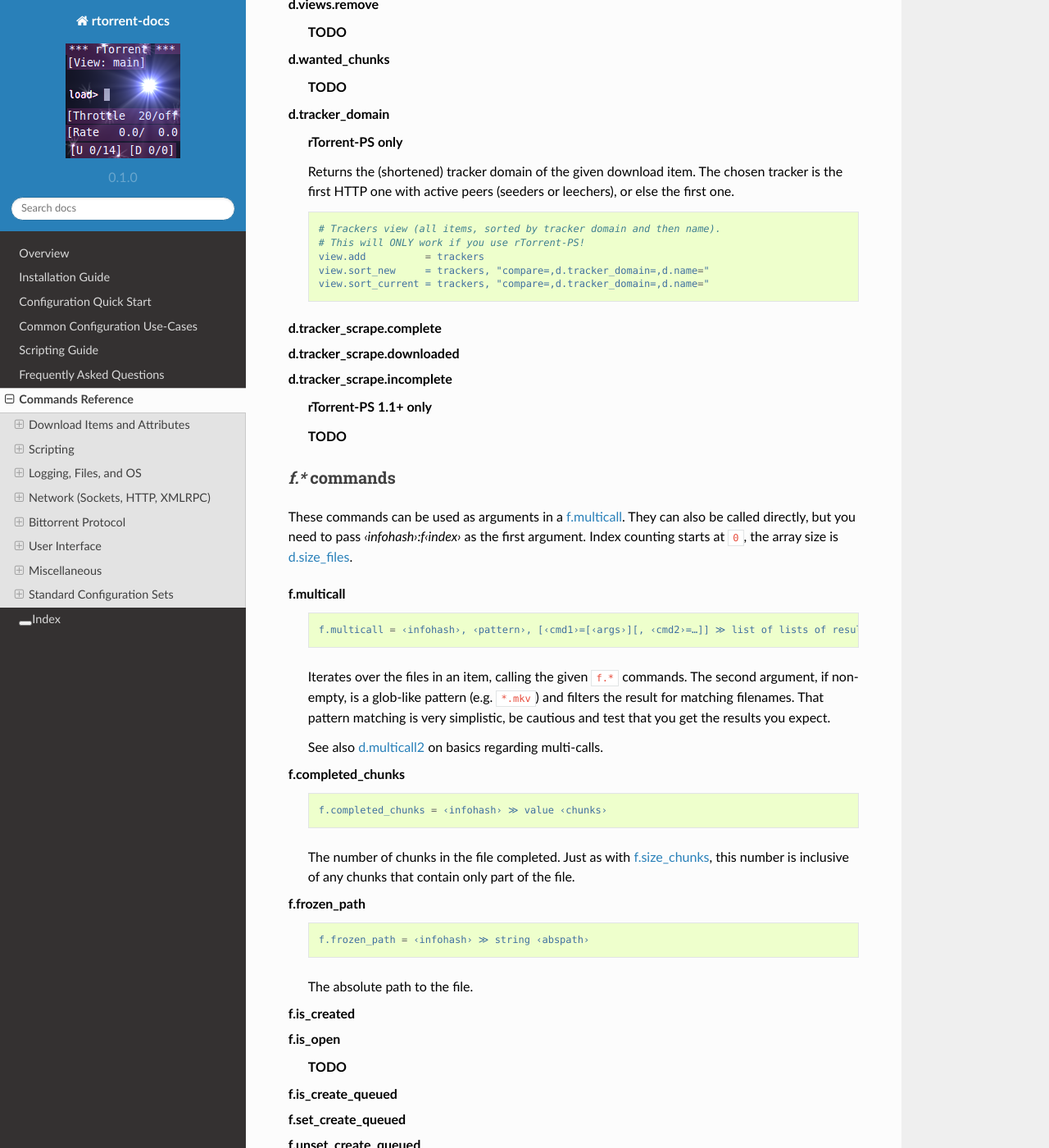
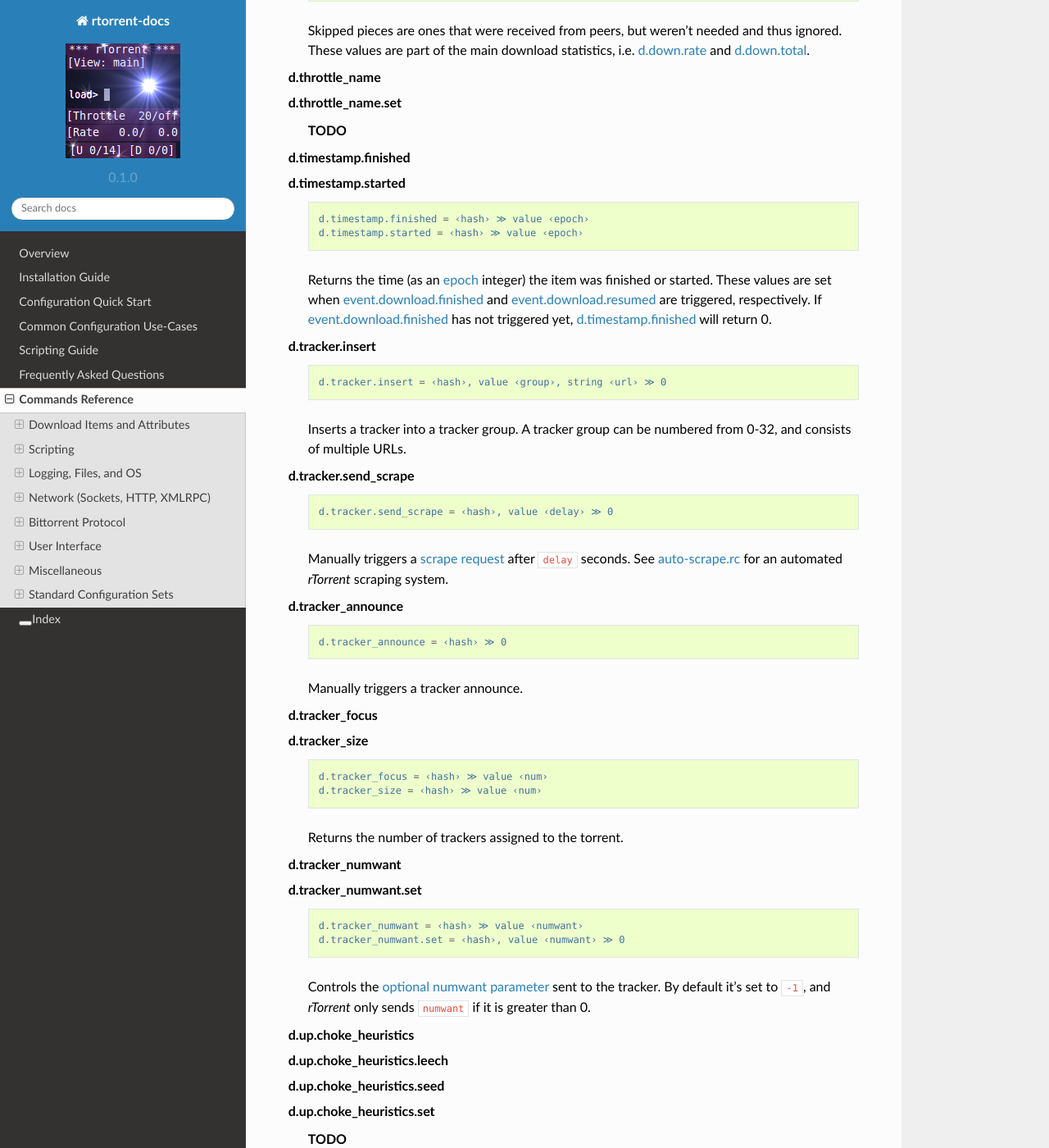
Before and after one commit to rtorrent-community/rtorrent-docs, a Sphinx documentation site: the page built from docs/cmd-ref.rst, in a window 1280 px wide and 1400 px high, scrolled down 15637 px. Shown: the whole window at 82% size. Built offline with Sphinx 7.4.7 and the Read the Docs theme 2.0.0, drawn with Linux system fonts in a browser that asks for light colours; some of the changed text lies outside the part shown.

Commit message:
Add more to d.* commands (#11)
Also add an example on using f.multicall

```diff
--- a/docs/include-cmd-items.rst
+++ b/docs/include-cmd-items.rst
@@ -234,6 +234,7 @@
         This tracks the amount of bytes for a torrent which has been accepted from peers.
         Note that bytes aren't considered to be "completed" until the full chunk is
         downloaded and verified. See :term:`d.completed_bytes` for that value.
+        See also :term:`d.left_bytes` for the number of bytes yet to be accepted.
 
 
     d.check_hash
@@ -256,6 +257,14 @@
 
 
     d.chunks_hashed
+
+        .. code-block:: ini
+
+            d.chunks_hashed = ‹hash› ≫ value ‹chunks›
+
+        While a torrent is hash checking, this tracks the number of chunks that have
+        successfully hashed.
+
     d.chunks_seen
 
         **TODO**
@@ -263,7 +272,7 @@
     d.complete
     d.incomplete
 
-       .. code-block:: ini
+        .. code-block:: ini
 
             d.complete = ‹hash› ≫ bool (0 or 1)
             d.incomplete = ‹hash› ≫ bool (0 or 1)
@@ -282,6 +291,7 @@
         Returns the number of completed bytes and chunks, respectively.
         "Completed" means the bytes/chunk has been downloaded and verified against the hash.
 
+
     d.connection_current
     d.connection_current.set
     d.connection_leech
@@ -296,6 +306,10 @@
 
 
     d.delete_tied
+
+        .. code-block:: ini
+
+            d.delete_tied = ‹hash› ≫ 0
 
         Delete the :term:`d.tied_to_file`, which obviously also unties the item.
         This command is bound to the ``U`` key by default, and also called whenever
@@ -313,7 +327,20 @@
 
     d.creation_date
 
-        **TODO**
+        .. code-block:: ini
+
+            d.creation_date = ‹hash› ≫ value ‹timestamp›
+
+        Returns a timestamp reflecting the .torrent file creation date (i.e. separate
+        from the date the item was loaded into the client). This value can be inspected with
+        tools like `lstor`_:
+
+        .. code-block:: console
+
+            $ lstor -o 'creation date' file.torrent
+            1480229112
+
+        **TODO** What does this return for magnet files?
 
 
     d.custom
@@ -449,9 +476,17 @@
 
 
     d.erase
+
+        **TODO**
+
     d.free_diskspace
 
-        **TODO**
+        .. code-block:: ini
+
+            d.free_diskspace = ‹hash› ≫ value ‹bytes›
+
+        Retreives the free space available on the drive where :term:`d.directory` exists.
+
 
     d.group
     d.group.name
@@ -554,13 +589,14 @@
 
         **TODO**
 
+
     d.is_pex_active
 
         .. code-block:: ini
 
             d.is_pex_active = ‹hash› ≫ bool (0 or 1)
 
-        Return whether `PEX <https://en.wikipedia.org/wiki/Peer_exchange>`_ is active for this item.
+        Return whether `PEX`_ is active for this item.
         See :term:`protocol.pex` to determine if PEX is active globally.
 
 
@@ -575,14 +611,46 @@
 
 
     d.left_bytes
+
+        .. code-block:: ini
+
+            d.left_bytes = ‹hash› ≫ value ‹bytes›
+
+        Tracks the number of bytes that have yet to be downloaded. See :term:`d.bytes_done` for the
+        inverse value, e.g. ``d.left_bytes`` plus :term:`d.bytes_done` will always equal :term:`d.size_bytes`.
+
+
     d.load_date
+
+        .. code-block:: ini
+
+            d.load_date = ‹hash› ≫ value ‹time›
+
+        Returns the timestamp of when the torrent was loaded into the client. This is the value used when comparing
+        fast-resume data against the actual files. Note that all torrents are considered to be newly loaded when
+        pulled from the session directory, so this value will update every time *rTorrent* is restarted.
+
+
     d.local_id
     d.local_id_html
 
-        **TODO**
+        .. code-block:: ini
+
+            d.local_id = ‹hash› ≫ string ‹ID›
+            d.local_id_html = ‹hash› ≫ string ‹ID›
+
+        Returns the peer ID assigned to this item. This is the same value that is sent to the tracker when
+        announces are done. ``d.local_id`` returns a hex string, while ``d.local_id_html`` returns the value
+        `percent encoded`_. See :term:`p.id` to find this value for remote peers.
+
 
     d.max_file_size
     d.max_file_size.set
+
+        .. code-block:: ini
+
+            d.max_file_size = ‹hash› ≫ value ‹bytes›
+            d.max_file_size.set = ‹hash›, value ‹bytes› ≫ 0
 
         Controls the maximum size of any file in the item.
         If a file exceeds this amount, the torrent cannot be opened and an error will be shown.
@@ -608,12 +676,19 @@
 
     d.mode
 
-        **TODO**
+        **TODO**: Does not appear to be functional, only throws
+        ``Object operator [mode] could not find element``.
 
     d.peer_exchange
     d.peer_exchange.set
 
-        **TODO**
+        .. code-block:: ini
+
+            d.peer_exchange = ‹hash› ≫ bool (0 or 1)
+            d.peer_exchange.set = ‹hash›, bool (0 or 1) ≫ 0
+
+        Determines if `PEX`_ is enabled for this item. By default this is set to the value of
+        :term:`protocol.pex`.
 
     d.peers_accounted
     d.peers_complete
@@ -633,7 +708,19 @@
     d.priority.set
     d.priority_str
 
-        **TODO**
+        .. code-block:: ini
+
+            d.priority = ‹hash› ≫ value ‹prio›
+            d.priority.set = ‹hash›, value ‹prio› ≫ 0
+            d.priority_str = ‹hash› ≫ string ‹name›
+
+        Controls the priority of the item. The possible settings (and the associated value)
+        are as follows:
+
+        - ``0`` - off
+        - ``1`` - low
+        - ``2`` - normal
+        - ``3`` - high
 
     d.ratio
 
@@ -693,15 +780,73 @@
 
     d.throttle_name
     d.throttle_name.set
+
+        **TODO**
+
     d.timestamp.finished
     d.timestamp.started
+
+        .. code-block:: ini
+
+            d.timestamp.finished = ‹hash› ≫ value ‹epoch›
+            d.timestamp.started = ‹hash› ≫ value ‹epoch›
+
+        Returns the time (as an `epoch <https://en.wikipedia.org/wiki/Unix_time>`_ integer) the item was finished or started.
+        These values are set when :term:`event.download.finished` and :term:`event.download.resumed` are triggered,
+        respectively. If :term:`event.download.finished` has not triggered yet, :term:`d.timestamp.finished` will return 0.
+
+
     d.tracker.insert
+
+        .. code-block:: ini
+
+            d.tracker.insert = ‹hash›, value ‹group›, string ‹url› ≫ 0
+
+        Inserts a tracker into a tracker group. A tracker group can be numbered from 0-32, and consists of multiple URLs.
+
+
     d.tracker.send_scrape
+
+        .. code-block:: ini
+
+            d.tracker.send_scrape = ‹hash›, value ‹delay› ≫ 0
+
+        Manually triggers a `scrape request`_ after ``delay`` seconds. See `auto-scrape.rc`_ for an automated *rTorrent* scraping
+        system.
+
+
     d.tracker_announce
+
+        .. code-block:: ini
+
+            d.tracker_announce = ‹hash› ≫ 0
+
+        Manually triggers a tracker announce.
+
+
     d.tracker_focus
+    d.tracker_size
+
+        .. code-block:: ini
+
+            d.tracker_focus = ‹hash› ≫ value ‹num›
+            d.tracker_size = ‹hash› ≫ value ‹num›
+
+        Returns the number of trackers assigned to the torrent.
+
+
     d.tracker_numwant
     d.tracker_numwant.set
-    d.tracker_size
+
+        .. code-block:: ini
+
+            d.tracker_numwant = ‹hash› ≫ value ‹numwant›
+            d.tracker_numwant.set = ‹hash›, value ‹numwant› ≫ 0
+
+        Controls the `optional numwant parameter`_ sent to the tracker. By default it's set to ``-1``, and *rTorrent*
+        only sends ``numwant`` if it is greater than 0.
+
+
     d.up.choke_heuristics
     d.up.choke_heuristics.leech
     d.up.choke_heuristics.seed
@@ -722,9 +867,14 @@
 
     d.update_priorities
 
+        .. code-block:: ini
+
+            d.update_priorities = ‹hash› ≫ 0
+
         After a scripted change to priorities using :term:`f.priority.set`,
         this command **must** be called. It updates the internal state of a
         download item based on the new priority settings.
+
 
     d.uploads_max
     d.uploads_max.set
@@ -755,7 +905,13 @@
 
     d.wanted_chunks
 
-        **TODO**
+        .. code-block:: ini
+
+            d.wanted_chunks = ‹hash› ≫ value ‹chunks›
+
+        The number of chunks *rTorrent* wants to download. Contrast with :term:`d.completed_chunks`,
+        although ``d.wanted_chunks`` will not count chunks from files prioritized as "off" as wanted. See
+        :term:`f.priority` for commands relating to file prioritization.
 
 
     d.tracker_domain
@@ -783,6 +939,16 @@
         **TODO**
 
 
+.. _`auto-scrape.rc`: https://github.com/pyroscope/pyrocore/blob/master/src/pyrocore/data/config/rtorrent.d/auto-scrape.rc
+
+.. _`scrape request`: https://en.wikipedia.org/wiki/Tracker_scrape
+
+.. _`optional numwant parameter`: https://wiki.theory.org/index.php/BitTorrentSpecification#Tracker_Request_Parameters
+
+.. _`PEX`: https://en.wikipedia.org/wiki/Peer_exchange
+
+.. _`lstor`: https://pyrocore.readthedocs.io/en/latest/usage.html#lstor
+
 .. _f-commands:
 
 `f.*` commands
@@ -791,6 +957,17 @@
 These commands can be used as arguments in a :term:`f.multicall`.
 They can also be called directly, but you need to pass `‹infohash›:f‹index›` as the first argument.
 Index counting starts at ``0``, the array size is :term:`d.size_files`.
+
+Example:
+
+.. code-block:: console
+
+    $ rtxmlrpc --repr f.multicall "145B85116626651912298F9400805254FB1192AE" "" f.path=
+    [['ubuntu-16.04.3-server-amd64.iso']]
+
+    $ rtxmlrpc --repr f.size_bytes "145B85116626651912298F9400805254FB1192AE:f0"
+    865075200
+
 
 .. glossary::
 
```
